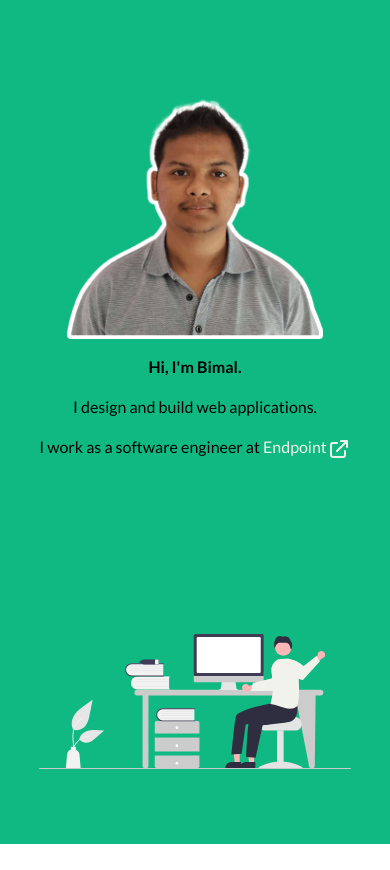
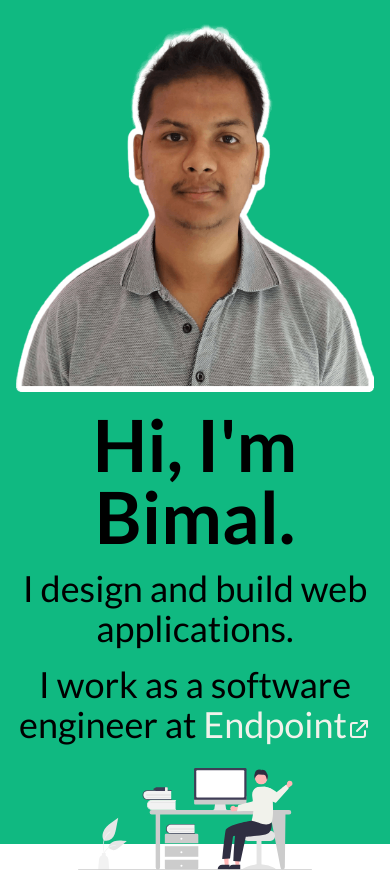
Before and after one commit to bimalghartimagar/portfolio, a Nuxt app: page / in a window 390 px wide. Before the commit the page ends 844 px from the top, so only its background shows below. Built offline with nearby package versions, Linux system fonts and the light colour scheme.

Commit message:
styling changes to respect mobile first

```diff
--- a/pages/index.vue
+++ b/pages/index.vue
@@ -1,16 +1,16 @@
 <template>
   <div
-    class="home font-lato h-screen grid sm:grid-cols-1 md:grid-cols-2 lg:grid-cols-2 justify-items-center items-center bg-green-500"
+    class="home max-h-full grid grid-cols-1 md:grid-cols-2 justify-items-center items-center bg-green-500 font-lato h-screen "
   >
     <div class="title-wrapper p-4 text-center">
       <img
-        class="w-64 h-64 py-2 mx-auto"
+        class="w-96 h-96 py-2 mx-auto"
         src="~/assets/images/profile-outline.png"
         alt="Profile"
       />
-      <div class="py-2 xl:text-5xl lg:text-4xl md:text-4xl sm:text-8xl font-semibold">Hi, I'm Bimal.</div>
-      <div class="py-2 xl:text-4xl lg:text-2xl md:text-2xl sm:text-5xl">I design and build web applications.</div>
-      <div class="py-2 xl:text-3xl lg:text-2xl md:text-2xl sm:text-5xl">
+      <div class="py-2 text-7xl font-semibold">Hi, I'm Bimal.</div>
+      <div class="py-2 text-4xl">I design and build web applications.</div>
+      <div class="py-2 text-4xl">
         I work as a software engineer at
         <a
           class="cursor-pointer text-alabaster"
@@ -32,7 +32,7 @@
       </div>
     </div>
     <div>
-      <img class="stroke-current w-4/5 h-4/5 mx-auto" src="~/assets/images/work-illustration.svg" />
+      <img class="stroke-current w-3/5 h-3/5 mx-auto" src="~/assets/images/work-illustration.svg" />
     </div>
   </div>
 </template>
```
